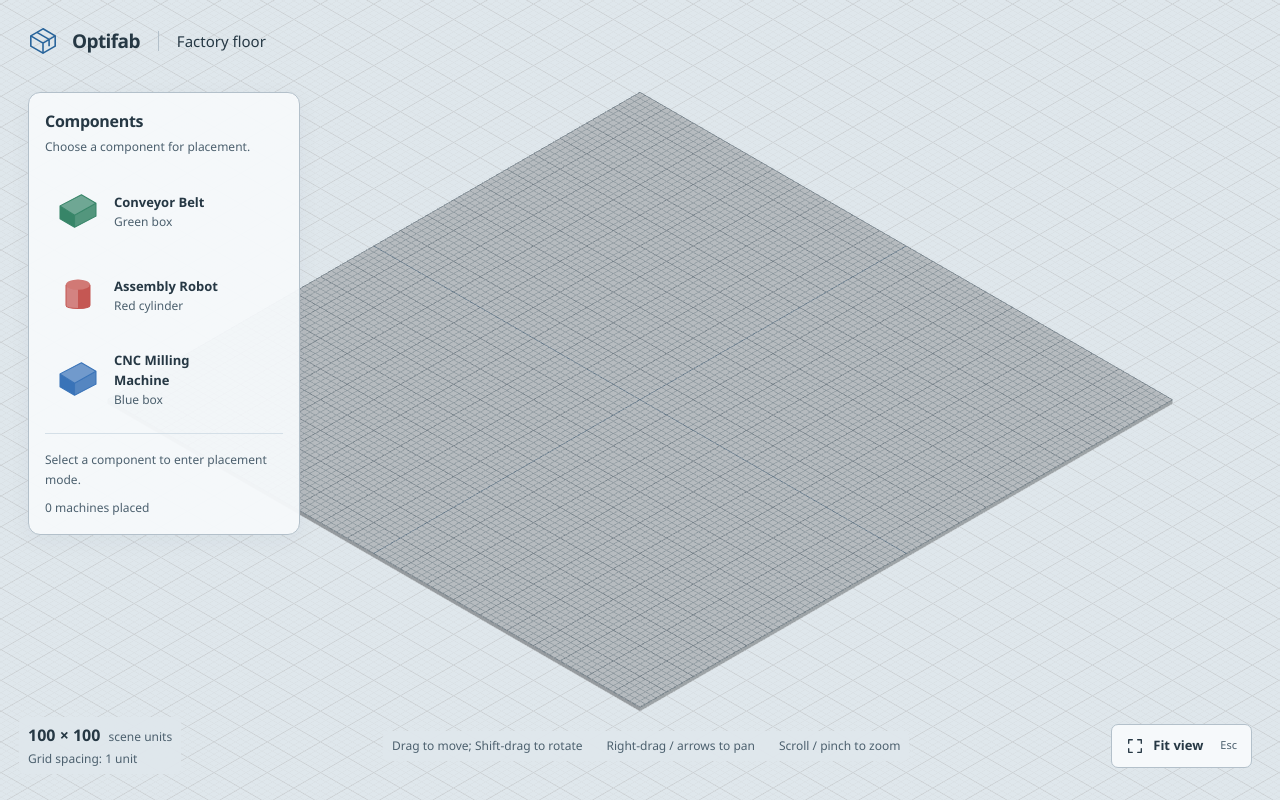
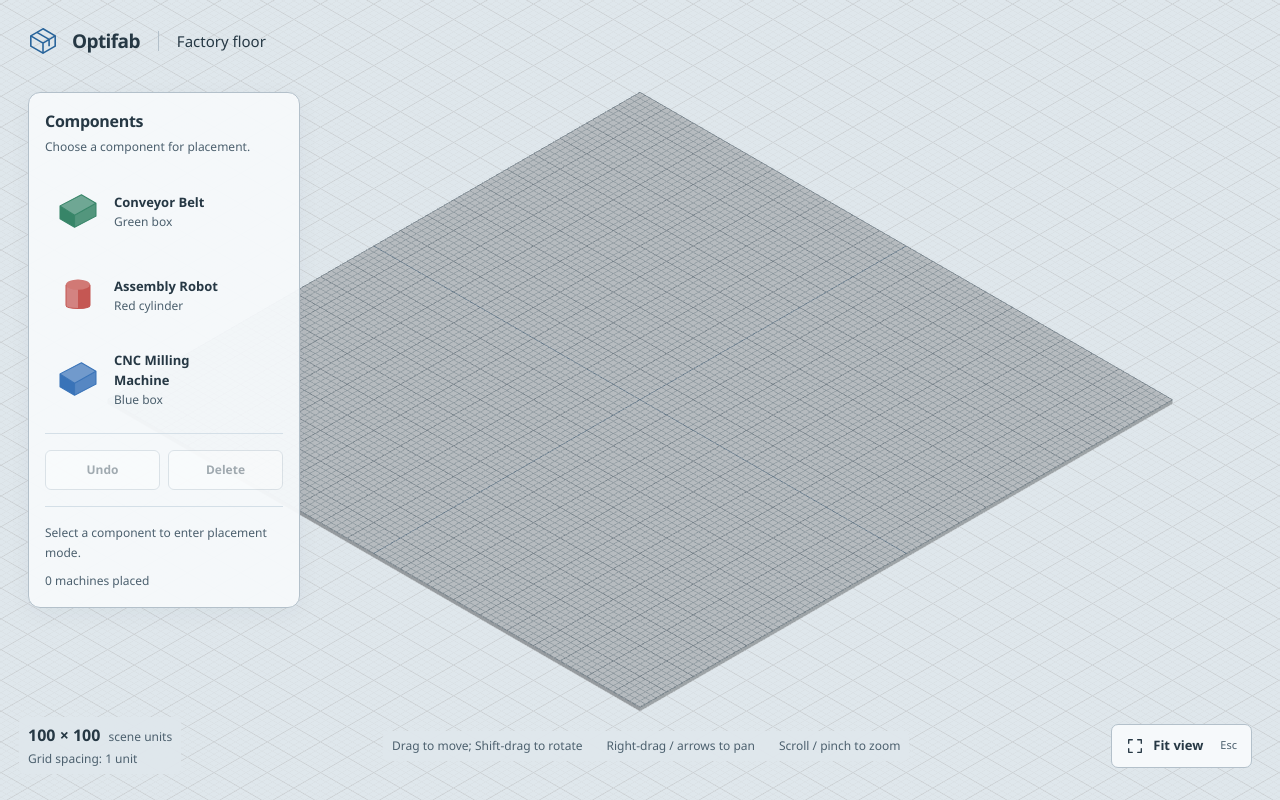
Before and after one commit to quriousprof/optifab, a React (Vite) app in the folder frontend/: page / in a window 1280 px wide. Built offline with nearby package versions, Linux system fonts and the light colour scheme.

Commit message:
feat: added undo and delete options for components laid on the factory floor grid

```diff
--- a/frontend/src/App.tsx
+++ b/frontend/src/App.tsx
@@ -1,4 +1,4 @@
-import { useCallback, useEffect, useState } from 'react'
+import { useCallback, useEffect, useRef, useState } from 'react'
 import { FactoryViewport } from './FactoryViewport'
 import type { PlaceOptions } from './SceneInteraction'
 import { ComponentSidebar } from './ComponentSidebar'
@@ -12,6 +12,23 @@ export function App() {
   const [activeMachines, setActiveMachines] = useState<PlacedMachine[]>([])
   const [selectedMachineId, setSelectedMachineId] = useState<string | null>(null)
   const [focusRequest, setFocusRequest] = useState<{ machineId: string; version: number } | null>(null)
+  // Undo: every edit pushes the previous layout (immutable arrays, so snapshots are cheap).
+  const machinesRef = useRef(activeMachines)
+  machinesRef.current = activeMachines
+  const history = useRef<PlacedMachine[][]>([])
+  const dragging = useRef(false) // a whole drag is one undo step
+  const [undoDepth, setUndoDepth] = useState(0)
+  const checkpoint = useCallback(() => {
+    history.current = [...history.current.slice(-99), machinesRef.current]
+    setUndoDepth(history.current.length)
+  }, [])
+  const undo = useCallback(() => {
+    const previous = history.current.pop()
+    if (!previous) return
+    dragging.current = false
+    setUndoDepth(history.current.length)
+    setActiveMachines(previous)
+  }, [])
   const selectMachine = useCallback((id: string | null) => {
     setSelectedMachineId(id)
     setFocusRequest(null)
@@ -22,12 +39,15 @@ export function App() {
   }, [])
   const placeMachine = useCallback((componentType: FactoryComponentType, position: FloorPosition, options: PlaceOptions = {}) => {
     const machine: PlacedMachine = { id: crypto.randomUUID(), componentType, position, ...options }
+    checkpoint()
     setActiveMachines((machines) => mergeConveyors([...machines, machine]))
-  }, [])
+  }, [checkpoint])
   const moveMachine = useCallback((id: string, position: FloorPosition) => {
+    if (!dragging.current) { dragging.current = true; checkpoint() }
     setActiveMachines((machines) => machines.map((machine) => (machine.id === id ? { ...machine, position } : machine)))
-  }, [])
+  }, [checkpoint])
   const settleMachine = useCallback((id: string) => {
+    dragging.current = false
     setActiveMachines((machines) => mergeConveyors(machines, id))
   }, [])
   // A merge can absorb the selected belt's id.
@@ -35,9 +55,15 @@ export function App() {
     if (selectedMachineId && !activeMachines.some((m) => m.id === selectedMachineId)) setSelectedMachineId(null)
   }, [activeMachines, selectedMachineId])
   const resizeSelected = useCallback((length: number) => {
+    checkpoint()
     setActiveMachines((machines) => machines.map((machine) => (machine.id === selectedMachineId ? resizeConveyor(machine, machines, length) : machine)))
     settleMachine(selectedMachineId!)
-  }, [selectedMachineId, settleMachine])
+  }, [selectedMachineId, settleMachine, checkpoint])
+  const deleteSelected = useCallback(() => {
+    if (!selectedMachineId) return
+    checkpoint()
+    setActiveMachines((machines) => machines.filter((m) => m.id !== selectedMachineId))
+  }, [selectedMachineId, checkpoint])
   const fit = () => {
     setSelectedMachineId(null)
     setFocusRequest(null)
@@ -51,7 +77,18 @@ export function App() {
       onKeyDown={(event) => {
         if (event.key.toLowerCase() === 'r' && !event.repeat && !event.ctrlKey && !event.metaKey && !event.altKey) {
           if (editorMode.mode === 'placement') setPlacementRotation((turns) => (turns + 1) % 4)
-          else if (selectedMachineId) setActiveMachines((machines) => mergeConveyors(machines.map((m) => (m.id === selectedMachineId ? rotateMachine(m) : m)), selectedMachineId))
+          else if (selectedMachineId) {
+            checkpoint()
+            setActiveMachines((machines) => mergeConveyors(machines.map((m) => (m.id === selectedMachineId ? rotateMachine(m) : m)), selectedMachineId))
+          }
+        }
+        if ((event.ctrlKey || event.metaKey) && event.key.toLowerCase() === 'z') {
+          event.preventDefault()
+          undo()
+        }
+        if ((event.key === 'Delete' || event.key === 'Backspace') && selectedMachineId) {
+          event.preventDefault()
+          deleteSelected()
         }
         if (event.key === 'Escape') {
           if (editorMode.mode === 'placement') setEditorMode({ mode: 'navigate' })
@@ -59,6 +96,7 @@ export function App() {
         }
       }}
       onPointerDown={(event) => {
+        dragging.current = false // a new press starts a new undo step, even if the last drag was cut short
         if (event.target instanceof HTMLCanvasElement) event.target.focus()
       }}
       onContextMenu={(event) => {
@@ -77,6 +115,7 @@ export function App() {
         onPlace={placeMachine}
         onMove={moveMachine}
         onSettle={settleMachine}
+        onDelete={deleteSelected}
       />
 
       <ComponentSidebar
@@ -84,6 +123,10 @@ export function App() {
         machineCount={activeMachines.length}
         selectedConveyor={activeMachines.find((m) => m.id === selectedMachineId && m.componentType === 'conveyor-belt')}
         onResize={resizeSelected}
+        canDelete={selectedMachineId !== null}
+        onDelete={deleteSelected}
+        canUndo={undoDepth > 0}
+        onUndo={undo}
         onSelect={(componentType) => {
           setSelectedMachineId(null)
           setFocusRequest(null)
@@ -111,7 +154,7 @@ export function App() {
         </div>
         <p className="control-hints" id="viewport-help">
           {editorMode.mode === 'placement' && <span>Click to place; drag to lay a conveyor; R rotates</span>}
-          {editorMode.mode === 'navigate' && activeMachines.length > 0 && <span>Click to inspect; double-click to focus; drag a machine to move it; R rotates</span>}
+          {editorMode.mode === 'navigate' && activeMachines.length > 0 && <span>Click to inspect; double-click to focus; drag to move; R rotates; Delete removes; Ctrl/Cmd+Z undoes</span>}
           <span>Drag to move; Shift-drag to rotate</span>
           <span>Right-drag / arrows to pan</span>
           <span>Scroll / pinch to zoom</span>
--- a/frontend/src/ComponentSidebar.tsx
+++ b/frontend/src/ComponentSidebar.tsx
@@ -38,7 +38,11 @@ function LengthButton({ label, symbol, length, onResize }: { label: string; symb
   )
 }
 
-export function ComponentSidebar({ editorMode, machineCount, selectedConveyor, onResize, onSelect, onCancel }: {
+export function ComponentSidebar({ editorMode, machineCount, selectedConveyor, onResize, canDelete, onDelete, canUndo, onUndo, onSelect, onCancel }: {
+  canDelete: boolean
+  onDelete: () => void
+  canUndo: boolean
+  onUndo: () => void
   selectedConveyor?: PlacedMachine
   onResize: (length: number) => void
   editorMode: EditorMode
@@ -103,6 +107,21 @@ export function ComponentSidebar({ editorMode, machineCount, selectedConveyor, o
         )
       })()}
 
+      <div className="mt-4 flex gap-2 border-t border-[#d4dfe7] pt-4">
+        {([['Undo', canUndo, onUndo, 'Ctrl/Cmd+Z'], ['Delete', canDelete, onDelete, 'Del']] as const).map(([label, enabled, action, hint]) => (
+          <button
+            key={label}
+            type="button"
+            disabled={!enabled}
+            title={hint}
+            onClick={action}
+            className="min-h-10 flex-1 cursor-pointer rounded-md border border-[#b3c0ca] bg-white text-xs font-semibold hover:bg-[#e7eff6] disabled:cursor-default disabled:opacity-40 focus-visible:outline-2 focus-visible:outline-offset-2 focus-visible:outline-[#28649b]"
+          >
+            {label}
+          </button>
+        ))}
+      </div>
+
       <div className="mt-4 border-t border-[#d4dfe7] pt-4">
         <div role="status" aria-live="polite" aria-atomic="true" className="text-xs leading-5 text-[#4c606e]">
           {selected ? (
--- a/frontend/src/FactoryViewport.tsx
+++ b/frontend/src/FactoryViewport.tsx
@@ -133,7 +133,7 @@ function StrategyControls({ fitVersion, focusRequest, activeMachines }: {
   )
 }
 
-export function FactoryViewport({ fitVersion, placementType, placementRotation, activeMachines, selectedMachineId, focusRequest, onPlace, onMove, onSettle, onSelect, onFocus }: {
+export function FactoryViewport({ fitVersion, placementType, placementRotation, activeMachines, selectedMachineId, focusRequest, onPlace, onMove, onSettle, onDelete, onSelect, onFocus }: {
   fitVersion: number
   placementType: FactoryComponentType | null
   placementRotation: number
@@ -143,6 +143,7 @@ export function FactoryViewport({ fitVersion, placementType, placementRotation,
   onPlace: (type: FactoryComponentType, position: FloorPosition, options?: PlaceOptions) => void
   onMove: (id: string, position: FloorPosition) => void
   onSettle: (id: string) => void
+  onDelete: () => void
   onSelect: (id: string | null) => void
   onFocus: (id: string) => void
 }) {
@@ -180,7 +181,7 @@ export function FactoryViewport({ fitVersion, placementType, placementRotation,
       />
       <FactoryFloor />
       {activeMachines.map((machine) => (
-        <MachineMesh key={machine.id} machineId={machine.id} selected={selectedMachineId === machine.id} highlighted={run?.has(machine.id)} componentType={machine.componentType} position={machine.position} length={machine.length} rotation={machine.rotation} ports={connectedPorts(machine, activeMachines)} />
+        <MachineMesh key={machine.id} machineId={machine.id} selected={selectedMachineId === machine.id} highlighted={run?.has(machine.id)} onDelete={onDelete} componentType={machine.componentType} position={machine.position} length={machine.length} rotation={machine.rotation} ports={connectedPorts(machine, activeMachines)} />
       ))}
       {cornerTiles(activeMachines).map((tile) => (
         <CornerMesh key={tile.ids.join()} center={tile.center} from={tile.from} to={tile.to} highlighted={!!run?.has(tile.ids[0]) && !!run.has(tile.ids[1])} />
--- a/frontend/src/MachineMesh.tsx
+++ b/frontend/src/MachineMesh.tsx
@@ -16,13 +16,14 @@ export function CornerMesh({ center, from, to, highlighted }: { center: [number,
   )
 }
 
-export function MachineMesh({ componentType, position, ghost = false, machineId, selected = false, highlighted = false, length, rotation = 0, ports }: {
+export function MachineMesh({ componentType, position, ghost = false, machineId, selected = false, highlighted = false, onDelete, length, rotation = 0, ports }: {
   componentType: FactoryComponentType
   position: FloorPosition
   ghost?: boolean
   machineId?: string
   selected?: boolean
   highlighted?: boolean // part of the selected run: outline only, no status card
+  onDelete?: () => void
   length?: number
   rotation?: number
   ports?: { in: boolean; out: boolean }
@@ -60,6 +61,9 @@ export function MachineMesh({ componentType, position, ghost = false, machineId,
           </mesh>
           {selected && <Html position={[0, height + 0.8, 0]} center zIndexRange={[5, 0]} wrapperClass="machine-status-anchor" style={{ pointerEvents: 'none' }}>
             <section className="machine-status-card" aria-label={`${component.name} status`} role="status">
+              <button type="button" className="machine-status-delete" aria-label={`Delete ${component.name}`} title="Delete" onClick={onDelete}>
+                <svg viewBox="0 0 12 12" aria-hidden="true"><path d="m2 2 8 8M10 2l-8 8" stroke="currentColor" strokeWidth="1.6" strokeLinecap="round" /></svg>
+              </button>
               <h2>{component.name}</h2>
               <dl>
                 <div><dt>Status</dt><dd><span className="status-dot" />Operational</dd></div>
--- a/frontend/src/styles.css
+++ b/frontend/src/styles.css
@@ -90,6 +90,14 @@ h1 { margin: 0; font-size: 15px; font-weight: 500; }
   box-shadow: 0 6px 20px #26384418;
   pointer-events: none;
 }
+.machine-status-card { position: relative; }
+.machine-status-delete {
+  position: absolute; top: 8px; right: 8px; width: 24px; height: 24px; display: grid; place-items: center;
+  padding: 0; color: #4c606e; background: transparent; border: 0; border-radius: 6px; cursor: pointer; pointer-events: auto;
+}
+.machine-status-delete svg { width: 11px; height: 11px; }
+.machine-status-delete:hover { color: #b3362f; background: #f6e4e2; }
+.machine-status-delete:focus-visible { outline: 2px solid #28649b; outline-offset: 1px; }
 .machine-status-card h2 { margin: 0 0 10px; font-size: 13px; font-weight: 650; }
 .machine-status-card dl { margin: 0; display: grid; gap: 6px; font-size: 12px; }
 .machine-status-card dl div { display: flex; justify-content: space-between; gap: 14px; }
```
